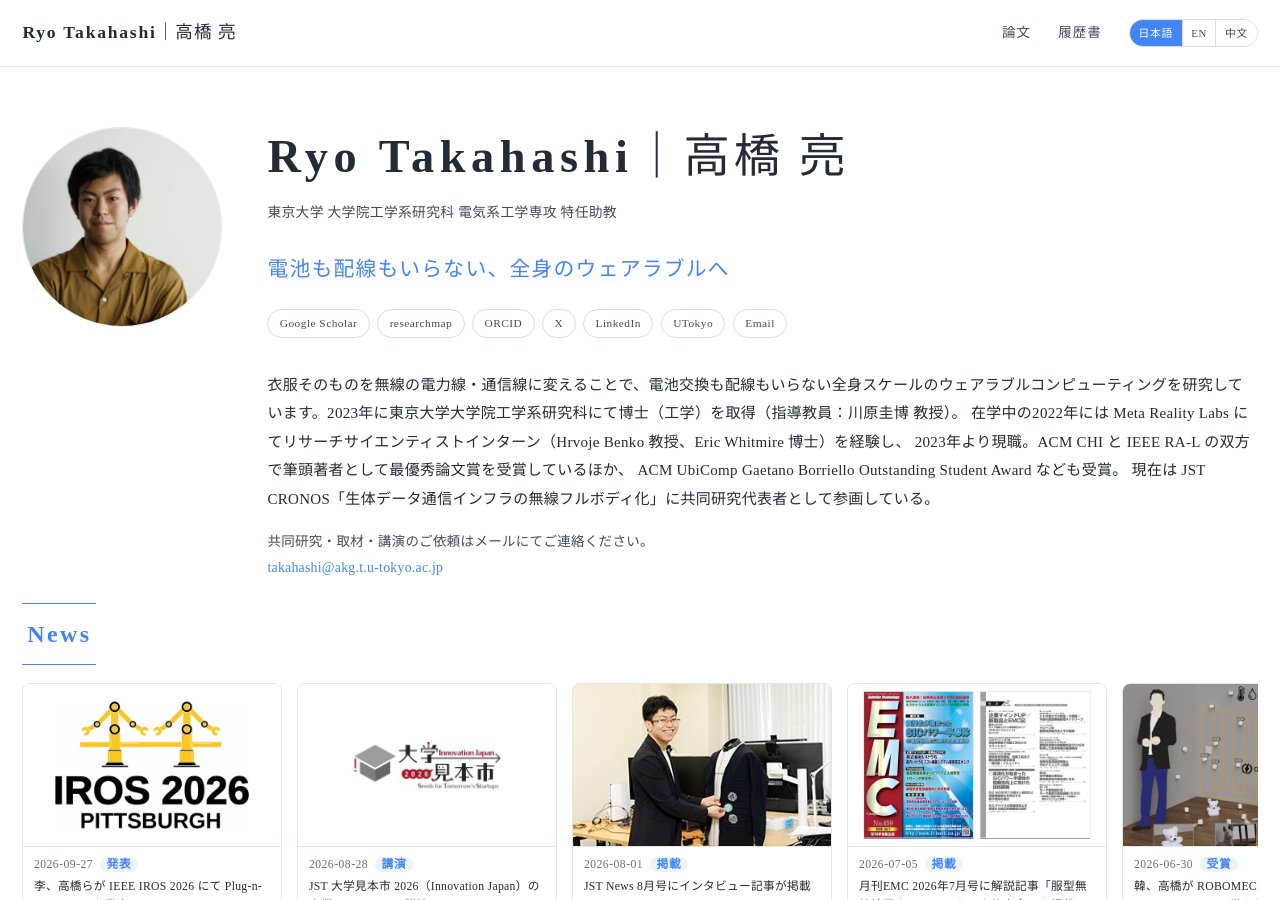
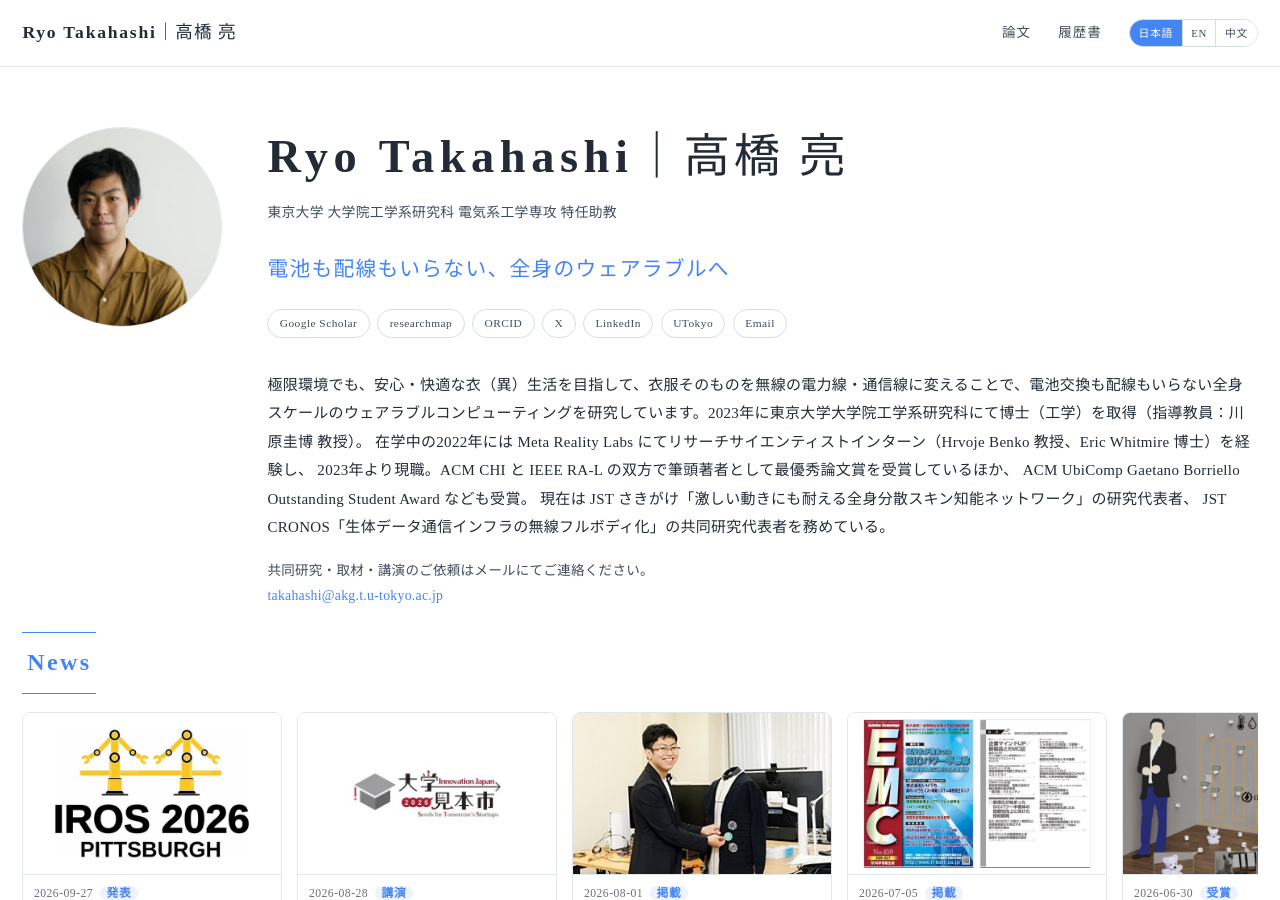
Before and after one commit to takahashiryo/takahashiryo.github.io, a Jekyll site: the page built from _pages/ja.html, in a window 1280 px wide and 900 px high. Built offline with Jekyll 4.4.1, drawn with Linux system fonts in a browser that asks for light colours.

Commit message:
概要の書き出しを足し、経歴に JST さきがけを加える
- 概要の冒頭に「極限環境でも、安心・快適な衣（異）生活を目指して、」を置いた。
  英語・中国語にも同じ位置に入れたが、衣／異 の掛詞は訳せないので直訳になっている。
  この文は meta description と og:description にも使われる。
- 経歴の最後に JST さきがけを加えた。さきがけは研究代表者、CRONOS は
  共同研究代表者という書き分けにしてある。

Co-Authored-By: Claude Opus 5 <noreply@anthropic.com>

```diff
--- a/_data/i18n.yml
+++ b/_data/i18n.yml
@@ -9,7 +9,7 @@ ja:
   name_sub: "Ryo Takahashi"
   role: "東京大学 大学院工学系研究科 電気系工学専攻 特任助教"
   tagline: "電池も配線もいらない、全身のウェアラブルへ"
-  lead: "衣服そのものを無線の電力線・通信線に変えることで、電池交換も配線もいらない全身スケールのウェアラブルコンピューティングを研究しています。"
+  lead: "極限環境でも、安心・快適な衣（異）生活を目指して、衣服そのものを無線の電力線・通信線に変えることで、電池交換も配線もいらない全身スケールのウェアラブルコンピューティングを研究しています。"
   nav:
     about: "概要"
     research: "研究"
@@ -36,7 +36,8 @@ ja:
     在学中の2022年には Meta Reality Labs にてリサーチサイエンティストインターン（Hrvoje Benko 教授、Eric Whitmire 博士）を経験し、
     2023年より現職。ACM CHI と IEEE RA-L の双方で筆頭著者として最優秀論文賞を受賞しているほか、
     ACM UbiComp Gaetano Borriello Outstanding Student Award なども受賞。
-    現在は JST CRONOS「生体データ通信インフラの無線フルボディ化」に共同研究代表者として参画している。
+    現在は JST さきがけ「激しい動きにも耐える全身分散スキン知能ネットワーク」の研究代表者、
+    JST CRONOS「生体データ通信インフラの無線フルボディ化」の共同研究代表者を務めている。
   research_intro: "衣服・テキスタイルを電磁的なインフラとして捉え直し、身につけるものすべてから電池と配線をなくすことを目指しています。"
   more_publications: "すべての論文"
   related_count: "関連論文 %n 件"
@@ -76,7 +77,7 @@ en:
   name_sub: "高橋 亮"
   role: "Project Assistant Professor, Graduate School of Engineering, The University of Tokyo"
   tagline: "Toward whole-body wearables that need no battery and no wire"
-  lead: "I turn clothing itself into a wireless power and data line, so that wearable computing can cover the whole body without batteries to replace or wires to route."
+  lead: "Toward a safe and comfortable life in what we wear, even in extreme environments. I turn clothing itself into a wireless power and data line, so that wearable computing can cover the whole body without batteries to replace or wires to route."
   nav:
     about: "About"
     research: "Research"
@@ -103,7 +104,8 @@ en:
     In 2022 I worked as a research scientist intern at Meta Reality Labs, advised by Prof. Hrvoje Benko and Dr. Eric Whitmire.
     I have received best paper awards as a first author at both ACM CHI and IEEE RA-L, as well as the
     ACM UbiComp Gaetano Borriello Outstanding Student Award.
-    I am currently a co-PI of the JST CRONOS project on full-body wireless data and power networking.
+    I currently lead a JST PRESTO project on motion-robust body-scale distributed skin intelligence networks,
+    and serve as a co-PI of the JST CRONOS project on full-body wireless power and data networking.
   research_intro: "I treat clothing and textiles as electromagnetic infrastructure, with the goal of removing batteries and wiring from everything we wear."
   more_publications: "All publications"
   related_count: "%n related publications"
@@ -143,7 +145,7 @@ zh:
   name_sub: "Ryo Takahashi"
   role: "东京大学 大学院工学系研究科 电气系工学专业 特任助教"
   tagline: "迈向无需电池与布线的全身可穿戴设备"
-  lead: "我把衣服本身变成无线的电力线与通信线，让可穿戴计算覆盖全身，既不必更换电池，也不必布线。"
+  lead: "以即使在极端环境中也能安心舒适的「衣」生活为目标，我把衣服本身变成无线的电力线与通信线，让可穿戴计算覆盖全身，既不必更换电池，也不必布线。"
   nav:
     about: "简介"
     research: "研究"
@@ -170,7 +172,8 @@ zh:
     2022年曾在 Meta Reality Labs 担任研究科学家实习生（导师：Hrvoje Benko 教授、Eric Whitmire 博士）。
     作为第一作者同时获得 ACM CHI 与 IEEE RA-L 的最佳论文奖，并获得
     ACM UbiComp Gaetano Borriello Outstanding Student Award 等奖项。
-    目前作为共同研究负责人参与 JST CRONOS「生体数据通信基础设施的无线全身化」项目。
+    目前担任 JST PRESTO 项目「面向剧烈运动的全身分布式皮肤智能网络」的研究负责人，
+    并作为共同研究负责人参与 JST CRONOS「生体数据通信基础设施的无线全身化」项目。
   research_intro: "我将衣服与纺织品重新视为电磁基础设施，目标是让所有穿戴之物摆脱电池与布线。"
   more_publications: "全部论文"
   related_count: "相关论文 %n 篇"
```
